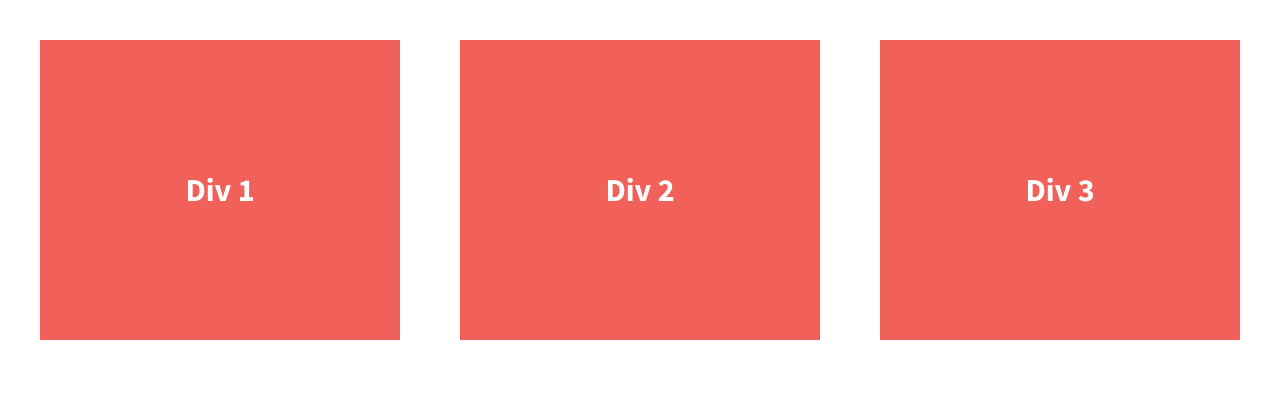
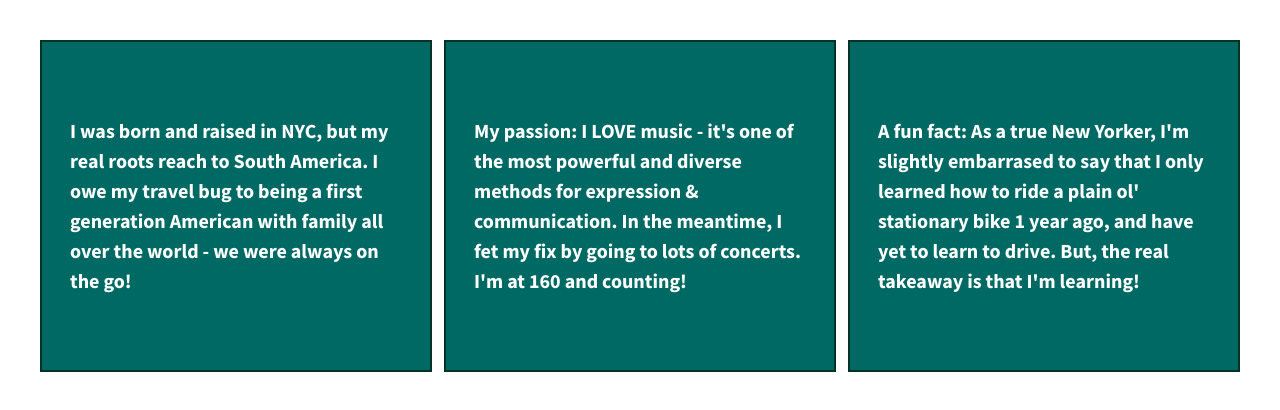
Before and after one commit to jenastewart/206-multiple-div-flexbox, a plain HTML site: page index.html in a window 1280 px wide. Drawn offline with nearby package versions, Linux system fonts and the light colour scheme.

Commit message:
Added text and color to flexboxes

```diff
--- a/css/main.css
+++ b/css/main.css
@@ -119,16 +119,20 @@ body {
   /*give the divs a width of 30%, add display:flex, set justify-content and align-items to center*/
   color: #fff;
   line-height: 1.5em;
-  font-size: 1.6em;
-  background-color: #f16059;
+  font-size: 1em;
+  background-color: #006963;
   height: 300px;
   display: flex;
   width: 30%;
   justify-content: center;
   align-items: center;
+  border: 2px solid #003323;
 }
 
+.div-1, .div-2, .div-3, p {
+    padding: .7em;
 
+}
 
 
 /* ==========================================================================
--- a/index.html
+++ b/index.html
@@ -23,13 +23,13 @@
 
         <section class="wrapper">
             <div class="div-1">
-                Div 1
+                <p>I was born and raised in NYC, but my real roots reach to South America.  I owe my travel bug to being a first generation American with family all over the world - we were always on the go!</p>
             </div>
             <div class="div-2">
-                Div 2
+                <p>My passion: I LOVE music - it's one of the most powerful and diverse methods for expression &amp; communication.  In the meantime, I fet my fix by going to lots of concerts.  I'm at 160 and counting!</p>
             </div>
             <div class="div-3">
-                Div 3
+                <p>A fun fact: As a true New Yorker, I'm slightly embarrased to say that I only learned how to ride a plain ol' stationary bike 1 year ago, and have yet to learn to drive.  But, the real takeaway is that I'm learning!</p>
             </div>
         </section>
 
```
